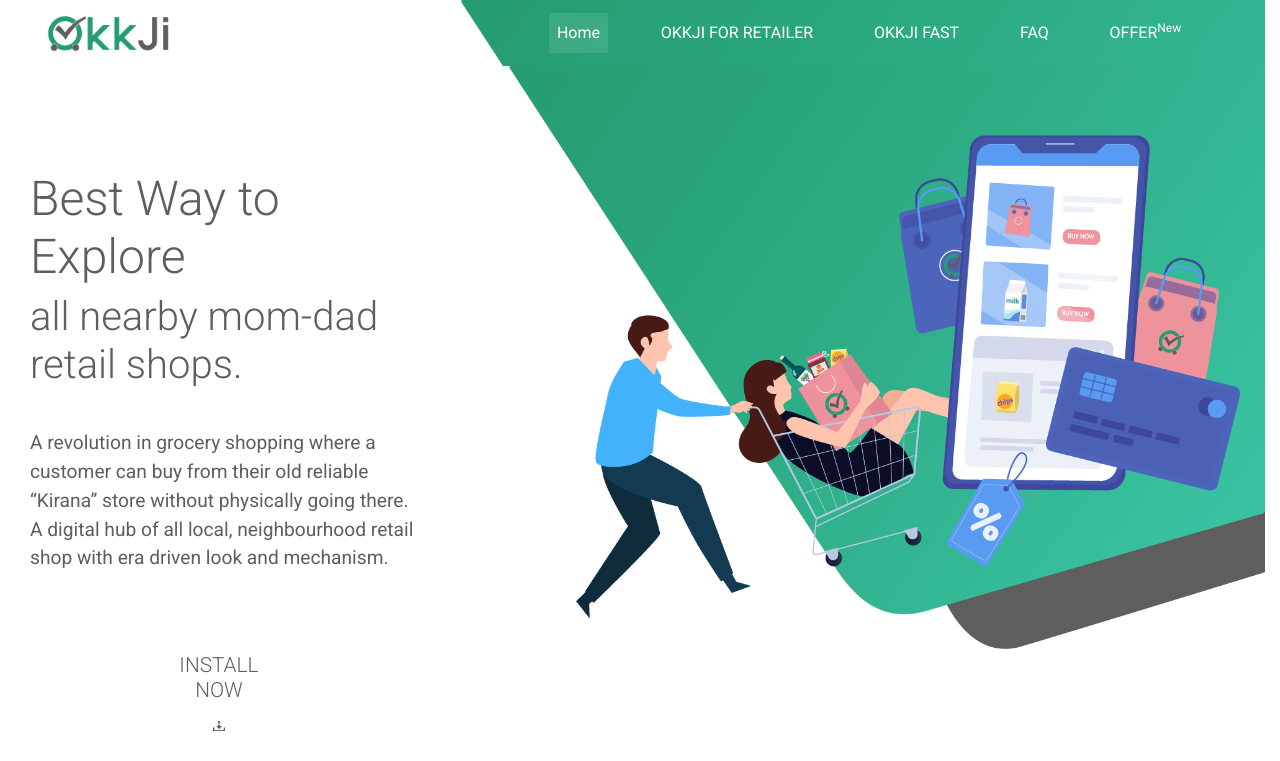
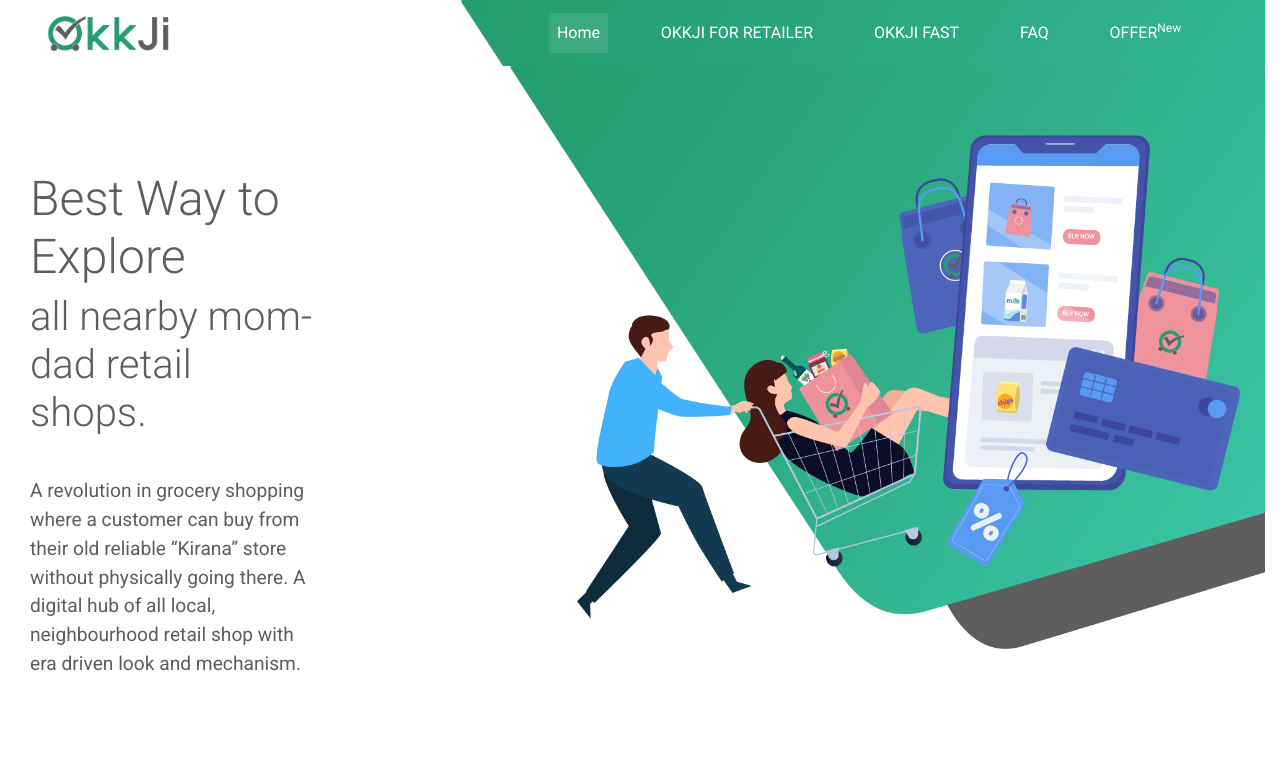
Before and after one commit to riteshprog/okjii, a React (Create React App) app: page / in a window 1280 px wide. Shown: the top 761 px of the page. Built offline with nearby package versions, Linux system fonts and the light colour scheme; a web font is replaced by a local one.

Commit message:
first commit

```diff
--- a/src/App.css
+++ b/src/App.css
@@ -12,7 +12,7 @@
   position: relative;
   font-family: "Segoe UI","Roboto","Oxygen","Ubuntu","Cantarell","Fira Sans","Droid Sans","Helvetica Neue","Helvetica","Arial",sans-serif, Muli,BlinkMacSystemFont,-apple-system;
   font-size: 14px;
-color :#5e5e5e;
+  color :#5e5e5e;
 }
 
 
@@ -58,8 +58,9 @@
 
 
 .figure-img2 {
+  width:100% !important;
   padding-right: 0 !important;
-  padding-left: 6.2% !important;
+  padding-left: 11% !important;
 }
 
 
@@ -874,6 +875,10 @@
 
 /* Medium devices (landscape tablets, 768px and up) */
 @media only screen and (max-width: 768px) {
+  .figure-img2 {
+    padding-right: 0 !important;
+    padding-left: 6% !important;
+  }
 
   .bg-image{
     background-image: url(../src/img/back.png);
@@ -926,6 +931,7 @@
 }
 
 
+
 .img-fluid.twentyfour {
   width:100%;
   height: 50px;
@@ -962,6 +968,10 @@
 
 }
 
+.figure-img2 {
+  padding-right: 0 !important;
+  padding-left: 14.6% !important;
+}
 
 .img-fluid.twentyfour {
   width:100%;
--- a/src/components/Navbar.js
+++ b/src/components/Navbar.js
@@ -18,7 +18,7 @@
 
     <Router>
 
-      <MDBNavbar color="default-color" className="nav-bar" id="parallelogram" dark expand="md" >
+      <MDBNavbar color="default-color" className="nav-bar" id="parallelogram" dark expand="lg" >
         <MDBNavbarBrand>
         <img src={logo} alt="store"  height="40"/>
 
--- a/src/components/mainbody.js
+++ b/src/components/mainbody.js
@@ -14,12 +14,12 @@
     return (
       <div className="container-fluid">
         <div className="row">
-        <div className="col-sm-8 figure-img2 order-sm-2 ">
+        <div className="col-sm-7 figure-img2 order-sm-2 col-md-9">
 
         <img src={Asset6} className="img-fluid"  alt="" />
           </div>
 
-          <div className="col-sm-4 order-sm-1  mt-5 w-100 okjii-explore">
+          <div className="col-sm-5 order-sm-1  mt-5 col-md-3 okjii-explore">
             <h1>Best Way to Explore</h1>
             <h2>all nearby mom-dad retail shops.</h2>
             <p>A revolution in grocery shopping where a customer can buy from their old reliable “Kirana” store without physically going there. A digital hub of all local, neighbourhood retail shop with era driven look and mechanism.
```
